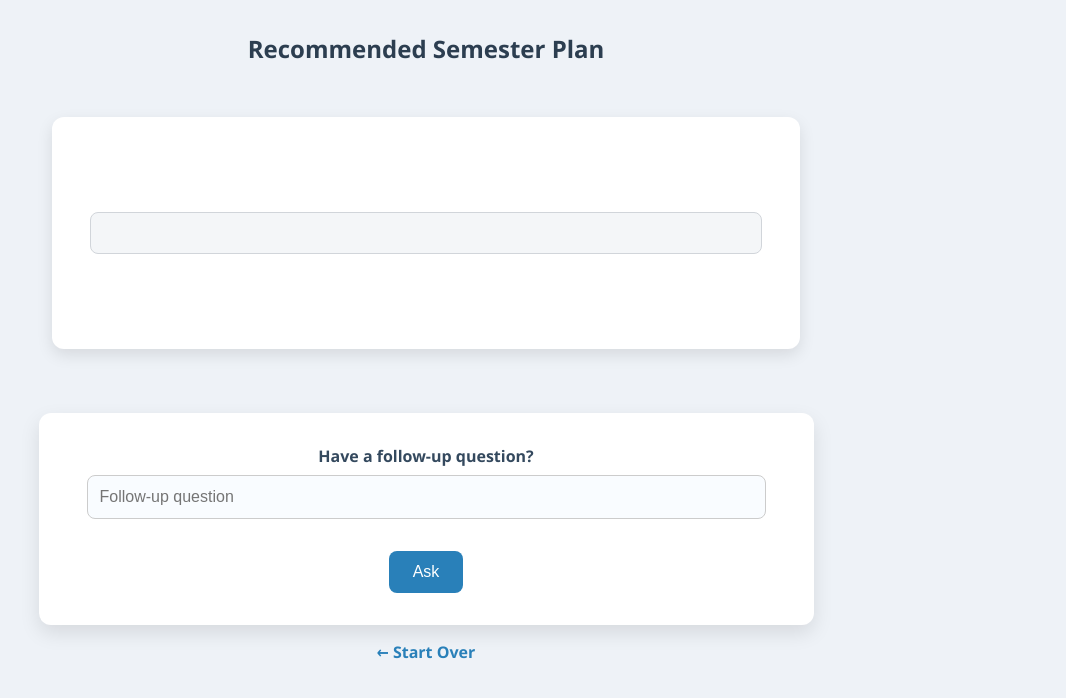
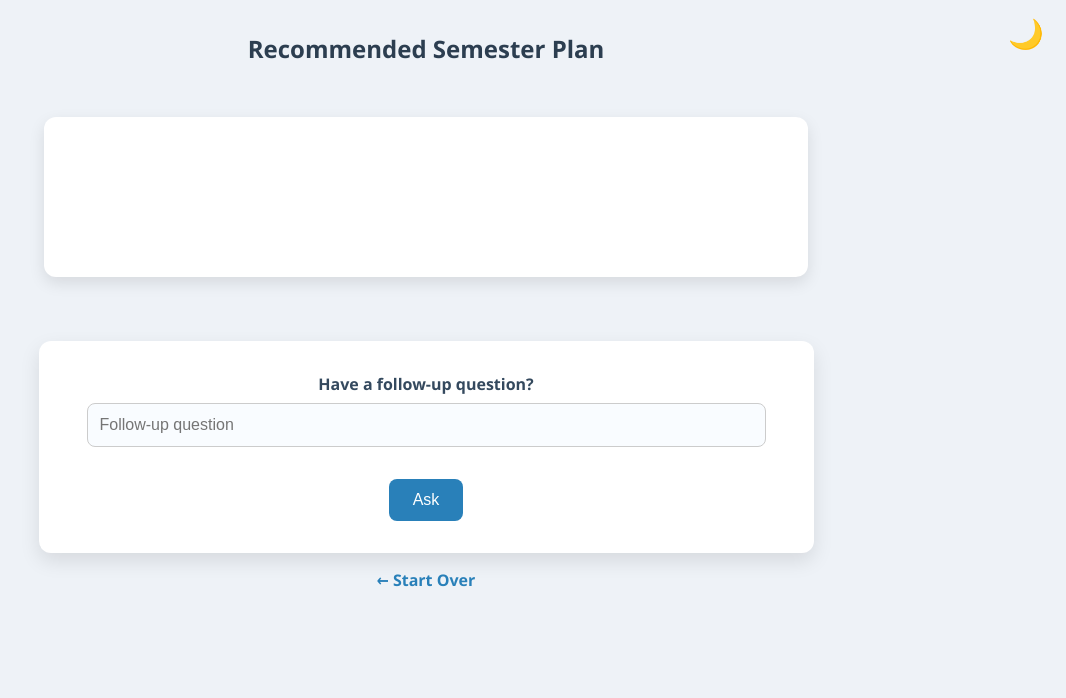
Before and after one commit to ZhannaSargsyan/Student-Course-Planner-, a Flask app: template frontend-python/templates/result.html in a window 1280 px wide. Shown: the top 698 px of the page, without its empty margins (214-1280 px from the left). Run offline with Flask 3, Linux system fonts and the light colour scheme; the template is opened without the code that fills it, so the values that code supplies are empty.

Commit message:
Another frontend change - Restructured the `styles.css` (again) - Made some fields non-required - Added dark mode switch

```diff
--- a/frontend-python/app.py
+++ b/frontend-python/app.py
@@ -1,7 +1,7 @@
 from flask import Flask, render_template, request
 import requests
+import bleach
 import re
-import bleach
 
 app = Flask(__name__)
 
@@ -60,6 +60,8 @@ def plan():
         "desiredCredits": desired_credits,
         "takenCourses": valid_course_codes
     }
+
+
     print(payload)
 
     # Send to Java backend
--- a/frontend-python/static/styles.css
+++ b/frontend-python/static/styles.css
@@ -15,7 +15,27 @@ h1, h2 {
     text-align: center;
 }
 
-/* ===== Form Container ===== */
+a {
+    display: inline-block;
+    margin-top: 1rem;
+    text-decoration: none;
+    color: #2980b9;
+}
+
+a:hover {
+    text-decoration: underline;
+}
+
+.back-button {
+    display: block;
+    text-align: center;
+    margin: 1rem auto 1.5rem;
+    color: #2980b9;
+    text-decoration: none;
+    font-weight: 600;
+}
+
+/* ===== Form Containers ===== */
 form {
     background-color: #ffffff;
     padding: 2rem 3rem;
@@ -31,11 +51,10 @@ form[action="/start"] {
     background: none;
     box-shadow: none;
     padding: 1rem;
-    margin-top: 2rem;
     text-align: center;
 }
 
-/* ===== Form Fields ===== */
+/* ===== Form Layout ===== */
 .form-row {
     display: flex;
     gap: 2rem;
@@ -61,7 +80,9 @@ label {
     font-weight: normal;
 }
 
+/* ===== Inputs ===== */
 input[type="text"],
+input[type="number"],
 textarea,
 select {
     width: 100%;
@@ -74,6 +95,7 @@ select {
 }
 
 input[type="text"]:focus,
+input[type="number"]:focus,
 textarea:focus,
 select:focus {
     border-color: #2980b9;
@@ -87,6 +109,11 @@ textarea {
 
 select {
     appearance: none;
+}
+
+input[type="checkbox"] {
+    transform: scale(1);
+    margin-right: 0.5rem;
 }
 
 /* ===== Buttons ===== */
@@ -116,81 +143,31 @@ input[type="submit"]:hover:not(.disabled-button) {
     transition: opacity 0.3s ease-in-out;
 }
 
-/* ===== Misc Elements ===== */
-input[type="checkbox"] {
-    transform: scale(1);
-    margin-right: 0.5rem;
-}
-
-pre {
-    background-color: #f4f6f8;
-    padding: 1.25rem;
-    border-radius: 8px;
-    font-size: 1rem;
-    white-space: pre-wrap;
-    word-wrap: break-word;
-    border: 1px solid #d1d5da;
-    margin: 2rem auto;
-    max-width: 90%;
-}
-
-a {
-    display: inline-block;
-    margin-top: 1rem;
-    text-decoration: none;
-    color: #2980b9;
-}
-
-a:hover {
-    text-decoration: underline;
-}
-
-/* Chaos begins */
-
+/* ===== Result & Terms Boxes ===== */
+.result-box,
 .terms-box {
-    background-color: #fff;
-    padding: 2rem;
+    background-color: #ffffff;
+    padding: 1.5rem 2rem;
     border-radius: 12px;
-    box-shadow: 0 4px 12px rgba(0, 0, 0, 0.1);
+    box-shadow: 0 6px 16px rgba(0, 0, 0, 0.1);
     max-width: 700px;
     width: 90%;
     margin: 2rem auto;
     font-size: 0.95rem;
+    line-height: 1.6;
     color: #333;
-    line-height: 1.6;
 }
 
 .terms-box ul {
     padding-left: 1.2rem;
 }
 
-.back-button {
-    display: block;
-    text-align: center;
-    margin-top: 1rem;
-    margin-bottom: 1.5rem;
-    color: #2980b9;
-    text-decoration: none;
-    font-weight: 600;
+.result-box {
+    font-family: monospace;
+    white-space: pre-wrap;
 }
 
-.back-button:hover {
-    text-decoration: underline;
-}
-
-.result-box {
-    background-color: #ffffff;
-    padding: 1.5rem;
-    border-radius: 12px;
-    box-shadow: 0 6px 16px rgba(0, 0, 0, 0.1);
-    max-width: 700px;
-    width: 90%;
-    margin: 2rem auto;
-    font-family: monospace;
-    white-space: pre-wrap;
-    line-height: 1.5;
-}
-
+/* ===== Follow-Up Form ===== */
 .followup-form {
     display: flex;
     flex-direction: column;
@@ -232,6 +209,7 @@ a:hover {
     background-color: #21618c;
 }
 
+/* ===== Dynamic Course Entry ===== */
 .course-entry {
     display: flex;
     gap: 0.5rem;
@@ -253,3 +231,70 @@ a:hover {
     justify-content: space-between;
     align-items: center;
 }
+
+/* ===== Dark Mode ===== */
+
+body.dark-mode {
+    background-color: #1e1e1e;
+    color: #e0e0e0;
+}
+
+body.dark-mode .result-box,
+body.dark-mode .terms-box,
+body.dark-mode form {
+    background-color: #2b2b2b;
+    color: #e0e0e0;
+    box-shadow: 0 6px 16px rgba(0, 0, 0, 0.3);
+}
+
+body.dark-mode label {
+    color: #5d80a2;
+}
+
+
+body.dark-mode input,
+body.dark-mode textarea,
+body.dark-mode select {
+    background-color: #3a3a3a;
+    color: #e0e0e0;
+    border: 1px solid #555;
+}
+
+body.dark-mode input:focus,
+body.dark-mode textarea:focus,
+body.dark-mode select:focus {
+    border-color: #66aaff;
+}
+
+body.dark-mode input[type="submit"] {
+    background-color: #3b6fd1;
+}
+
+body.dark-mode input[type="submit"]:hover {
+    background-color: #2d58aa;
+}
+
+body.dark-mode .back-button,
+body.dark-mode a {
+    color: #66aaff;
+}
+
+body.dark-mode #courseList li {
+    background-color: #333;
+}
+
+.mode-toggle {
+    position: fixed;
+    top: 1rem;
+    right: 1rem;
+    font-size: 1.8rem;
+    background: none;
+    border: none;
+    cursor: pointer;
+    z-index: 999;
+    transition: transform 0.2s ease;
+}
+
+.mode-toggle:hover {
+    transform: scale(1.5);
+}
--- /dev/null
+++ b/frontend-python/templates/base.html
@@ -0,0 +1,34 @@
+<!DOCTYPE html>
+<html lang="en">
+<head>
+    <meta charset="UTF-8">
+    <title>{% block title %}Student Planner{% endblock %}</title>
+    <link rel="stylesheet" href="{{ url_for('static', filename='styles.css') }}">
+</head>
+<body>
+
+    {% block content %}{% endblock %}
+
+    <button id="toggleDark" class="mode-toggle" title="Toggle dark mode">🌙</button>
+
+    <script>
+        const body = document.body;
+        const toggleBtn = document.getElementById('toggleDark');
+
+        function setModeIcon(isDark) {
+            toggleBtn.textContent = isDark ? '☀️' : '🌙';
+        }
+
+        // On load
+        const isDark = localStorage.getItem("dark-mode") === "true";
+        if (isDark) body.classList.add("dark-mode");
+        setModeIcon(isDark);
+
+        toggleBtn.addEventListener("click", () => {
+            const nowDark = body.classList.toggle("dark-mode");
+            localStorage.setItem("dark-mode", nowDark);
+            setModeIcon(nowDark);
+        });
+    </script>
+</body>
+</html>
--- a/frontend-python/templates/followup.html
+++ b/frontend-python/templates/followup.html
@@ -5,6 +5,9 @@
     <link rel="stylesheet" href="{{ url_for('static', filename='styles.css') }}">
 </head>
 <body>
+    {% extends "base.html" %}
+
+    {% block content %}
     <h2>Follow-Up Response</h2>
 
     <div class="result-box">
@@ -30,5 +33,7 @@
     </form>
 
     <a href="/" class="back-button">← Start Over</a>
+
+    {% endblock %}
 </body>
 </html>
--- a/frontend-python/templates/result.html
+++ b/frontend-python/templates/result.html
@@ -5,6 +5,9 @@
     <link rel="stylesheet" href="{{ url_for('static', filename='styles.css') }}">
 </head>
 <body>
+    {% extends "base.html" %}
+
+    {% block content %}
     <h2>Recommended Semester Plan</h2>
 
     <div class="result-box">
@@ -18,5 +21,7 @@
     </form>
 
     <a href="/" class="back-button">← Start Over</a>
+
+    {% endblock %}
 </body>
 </html>
--- a/frontend-python/templates/terms.html
+++ b/frontend-python/templates/terms.html
@@ -5,6 +5,9 @@
     <link rel="stylesheet" href="{{ url_for('static', filename='styles.css') }}">
 </head>
 <body>
+    {% extends "base.html" %}
+
+    {% block content %}
     <h1>Totally Reasonable Terms & Conditions</h1>
     <div class="terms-box">
         <p>
@@ -39,5 +42,7 @@
     </div>
 
     <a href="/" class="back-button">← Return to Sanity</a>
+
+    {% endblock %}
 </body>
 </html>
--- a/frontend-python/templates/welcome.html
+++ b/frontend-python/templates/welcome.html
@@ -5,6 +5,10 @@
     <link rel="stylesheet" href="{{ url_for('static', filename='styles.css') }}">
 </head>
 <body>
+    {% extends "base.html" %}
+
+    {% block content %}
+
     <h1>Welcome to the Student Course Planner</h1>
     <p style="text-align:center; max-width: 600px;">
         This tool helps you generate an optimized semester course plan based on your degree, preferences, and availability.
@@ -41,5 +45,6 @@
         });
     </script>
 
+    {% endblock %}
 </body>
 </html>
```
Also changed, not shown: frontend-python/templates/index.html (+13 -5 lines).
